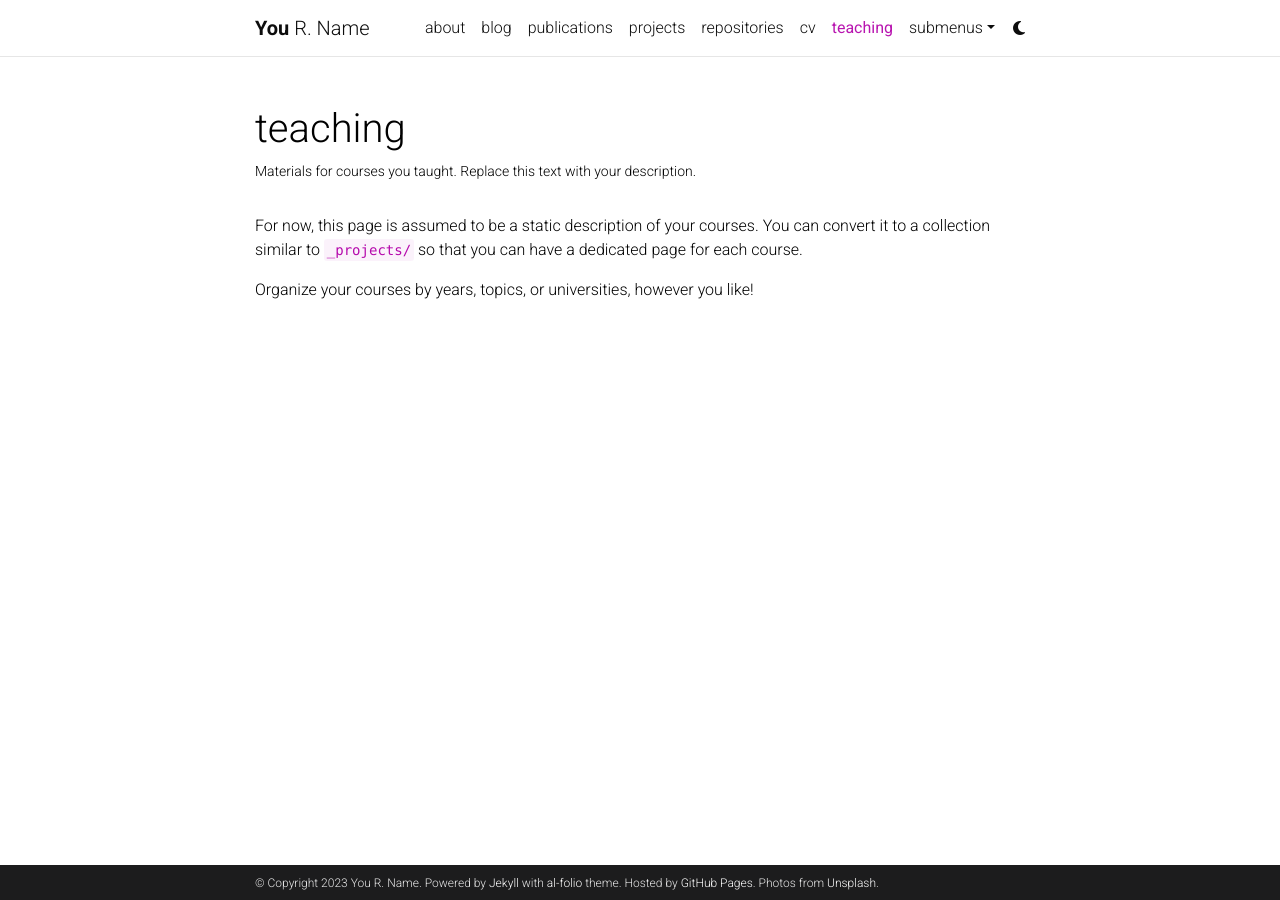
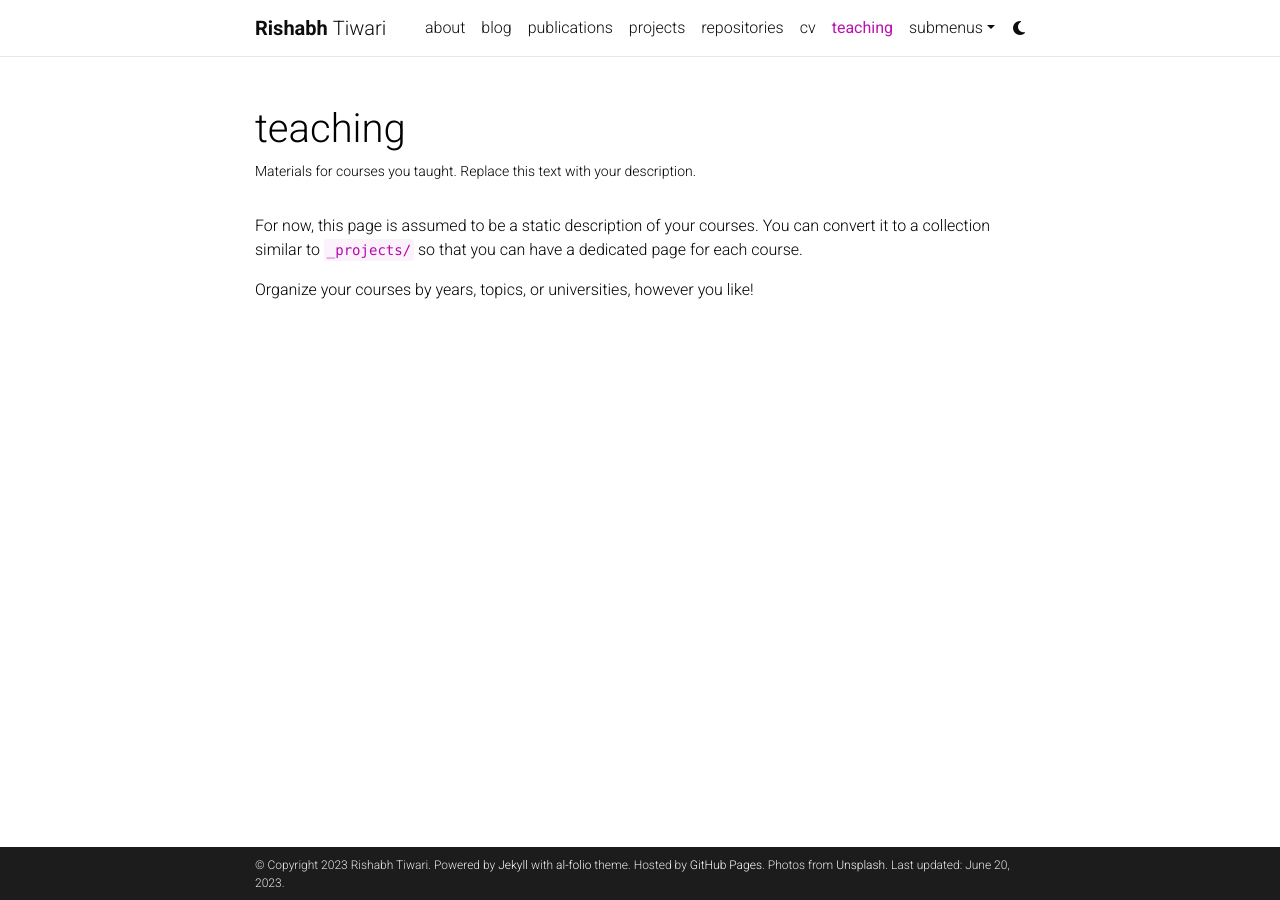
Before and after one commit to rishabh-16/rishabh-16.github.io, a Jekyll site: the page built from _pages/teaching.md, in a window 1280 px wide. Built offline with Jekyll 4.4.1, drawn with Linux system fonts in a browser that asks for light colours; comment, search, counter and statistics services are not loaded; a style sheet for code colours, icons or effects is not loaded.

Commit message:
changed config

```diff
--- a/_config.yml
+++ b/_config.yml
@@ -3,24 +3,24 @@
 # -----------------------------------------------------------------------------
 
 title: blank # the website title (if blank, full name will be used instead)
-first_name: You
-middle_name: R.
-last_name: Name
-email: you@example.com
+first_name: Rishabh
+middle_name:
+last_name: Tiwari
+email: akchitra99@gmail.com
 description: > # the ">" symbol means to ignore newlines until "footer_text:"
   A simple, whitespace theme for academics. Based on [*folio](https://github.com/bogoli/-folio) design.
 footer_text: >
   Powered by <a href="https://jekyllrb.com/" target="_blank">Jekyll</a> with <a href="https://github.com/alshedivat/al-folio">al-folio</a> theme.
   Hosted by <a href="https://pages.github.com/" target="_blank">GitHub Pages</a>.
   Photos from <a href="https://unsplash.com" target="_blank">Unsplash</a>.
-keywords: jekyll, jekyll-theme, academic-website, portfolio-website  # add your own keywords or leave empty
+keywords: rishabh, rishabhtiwari, research-portfolio, portfolio-website  # add your own keywords or leave empty
 
 lang: en # the language of your site (for example: en, fr, cn, ru, etc.)
 icon: ⚛️  # the emoji used as the favicon (alternatively, provide image name in /assets/img/)
 
-url: https://alshedivat.github.io # the base hostname & protocol for your site
-baseurl: /al-folio # the subpath of your site, e.g. /blog/
-last_updated: false # set to true if you want to display last updated in the footer
+url: https://rishabh-16.github.io # the base hostname & protocol for your site
+baseurl: # the subpath of your site, e.g. /blog/
+last_updated: true # set to true if you want to display last updated in the footer
 impressum_path:  # set to path to include impressum link in the footer, use the same path as permalink in a page, helps to conform with EU GDPR
 
 # -----------------------------------------------------------------------------
@@ -71,14 +71,14 @@
 # Social integration
 # -----------------------------------------------------------------------------
 
-github_username: # your GitHub user name
+github_username: rishabh-16
 gitlab_username: # your GitLab user name
 twitter_username: # your Twitter handle
 mastodon_username: # your mastodon instance+username in the format instance.tld/@username
-linkedin_username: # your LinkedIn user name
+linkedin_username: rishabh-tiwari16
 telegram_username: # your Telegram user name
-scholar_userid: # your Google Scholar ID
-semanticscholar_id: # your Semantic Scholar ID
+scholar_userid: iJuoc4sAAAAJ
+semanticscholar_id: 2119293525
 whatsapp_number: # your WhatsApp number (full phone number in international format. Omit any zeroes, brackets, or dashes when adding the phone number in international format.)
 orcid_id: # your ORCID ID
 medium_username: # your Medium username
```
